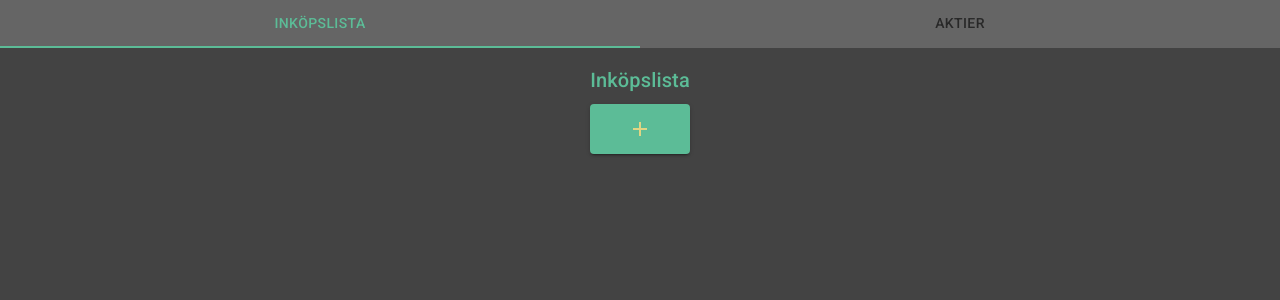
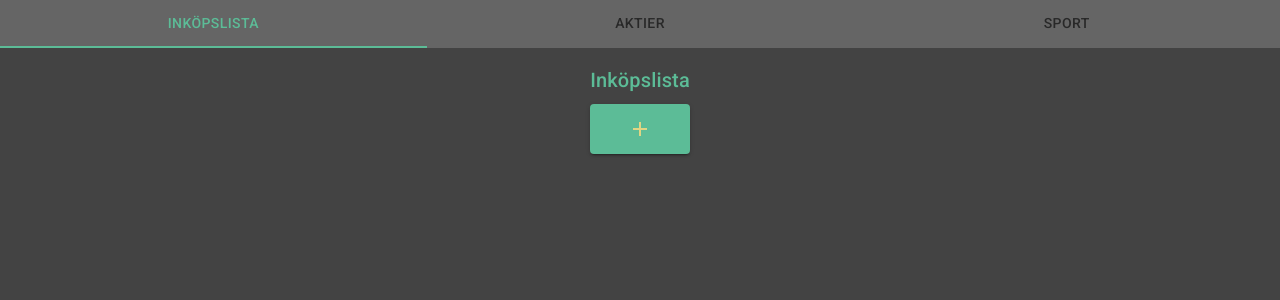
Before and after one commit to oscarstenqvist/dashboard, a React (Vite) app: page / in a window 1280 px wide. Shown: the top 300 px of the page. Built offline with nearby package versions, Linux system fonts and the light colour scheme.

Commit message:
Feat: Added sport view

```diff
--- a/src/app/AppService.ts
+++ b/src/app/AppService.ts
@@ -1,7 +1,7 @@
 import { useState } from "react";
 
 const useAppService = () => {
-  const tabs = ["Inköpslista", "Aktier"]
+  const tabs = ["Inköpslista", "Aktier", "Sport",]
   const [selectedTab, setSelectedTab] = useState<string>(tabs[0]);
 
   const handleTabChange = (_: React.SyntheticEvent, newValue: string) => {
--- a/src/app/AppView.tsx
+++ b/src/app/AppView.tsx
@@ -4,6 +4,7 @@ import theme from '../styling/theme';
 import { CssBaseline, Tab, Tabs } from '@mui/material';
 import StockView from '../stock/StockView';
 import useAppService from './AppService';
+import SportView from '../sport/SportView';
 
 function AppView() {
   const { tabs, selectedTab, handleTabChange } = useAppService();;
@@ -15,8 +16,9 @@ function AppView() {
           <Tab key={value} label={value} value={value} />
         ))}
       </Tabs>
-      {selectedTab === tabs[0] && <ShoppingListView />}
-      {selectedTab === tabs[1] && <StockView />}
+      {selectedTab === "Inköpslista" && <ShoppingListView />}
+      {selectedTab === "Aktier" && <StockView />}
+      {selectedTab === "Sport" && <SportView />}
     </ThemeProvider>
   )
 }
--- /dev/null
+++ b/src/sport/SportView.tsx
@@ -0,0 +1,7 @@
+function SportView() {
+  return (
+    <>
+    </>
+  )
+}
+export default SportView;
```
